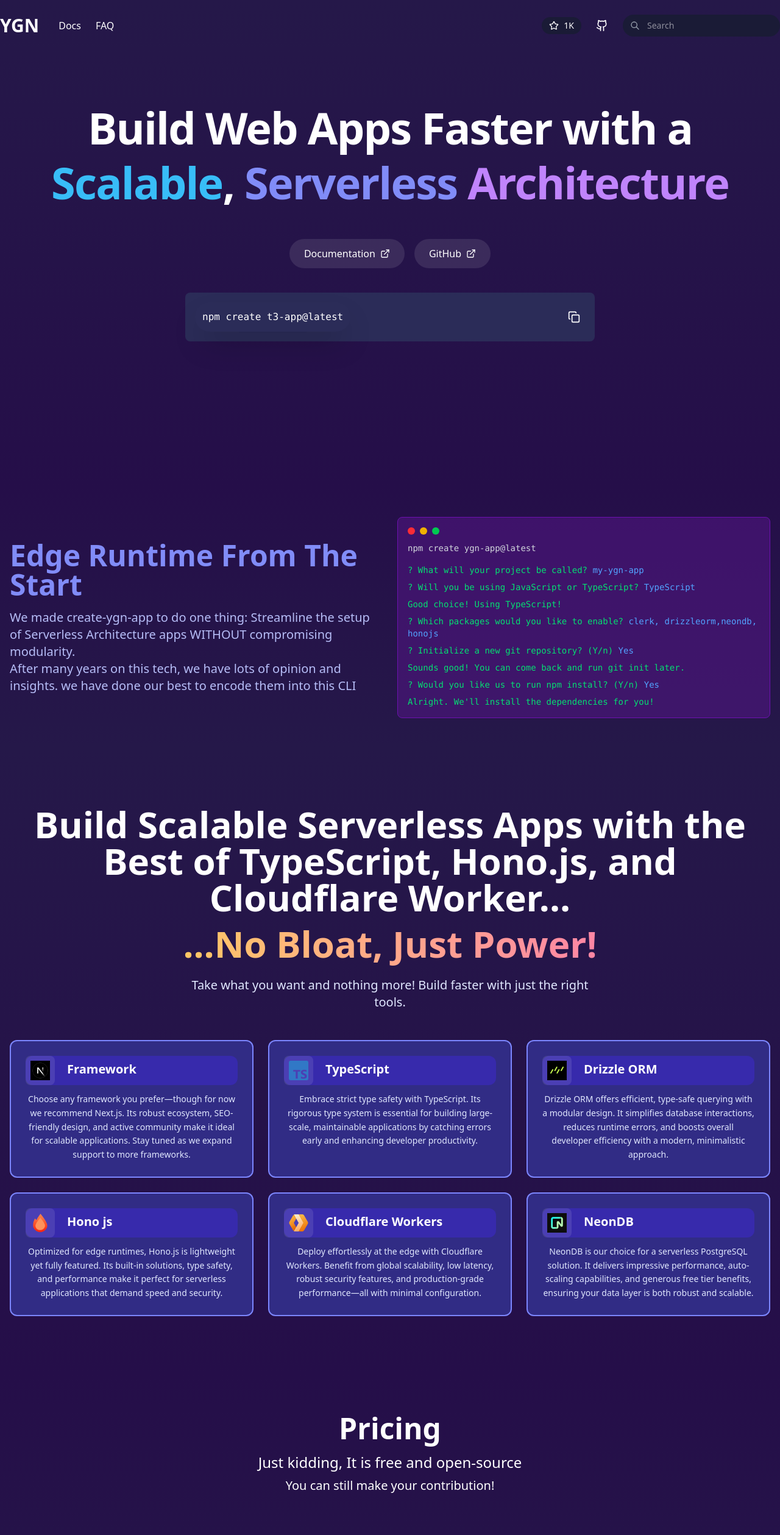
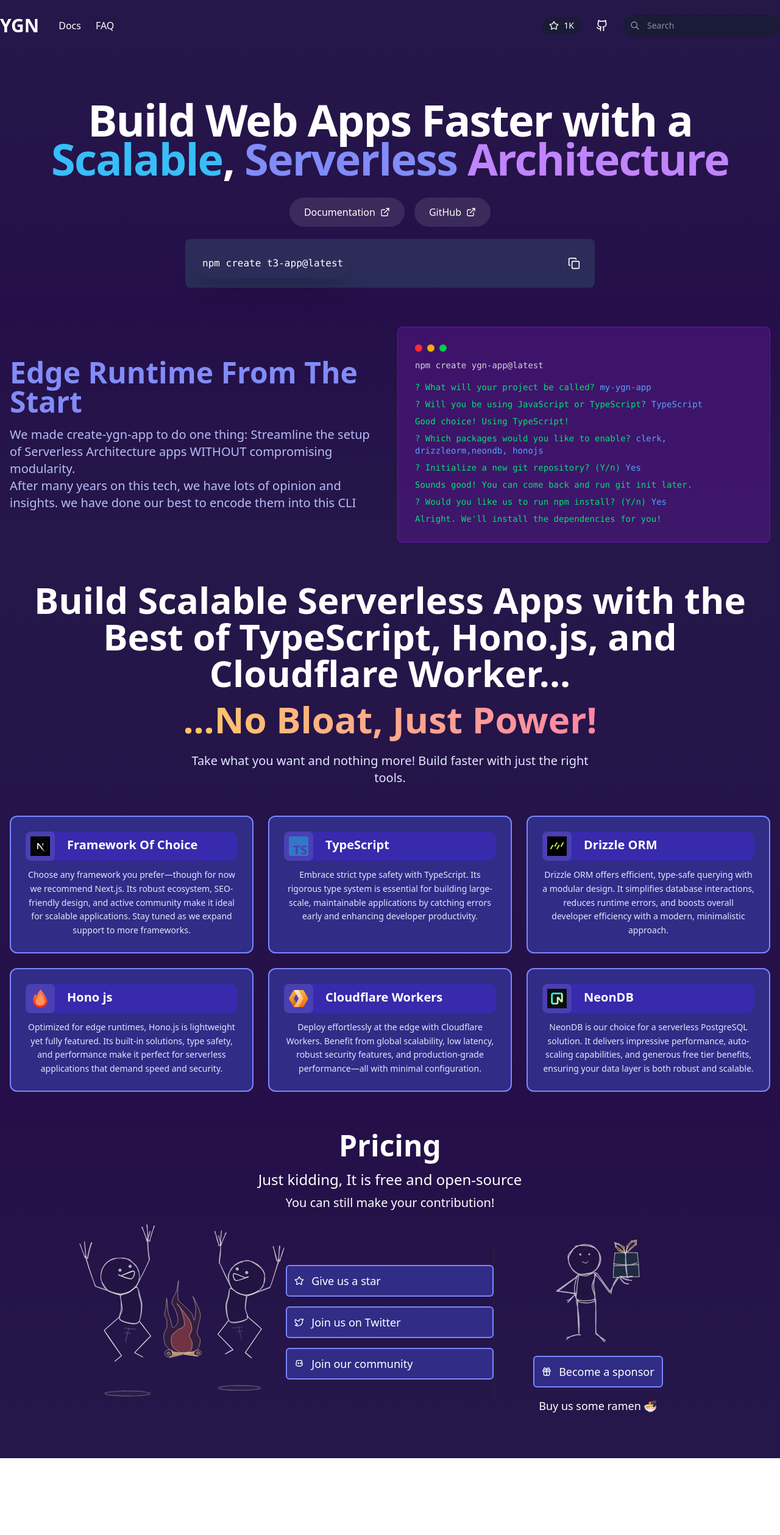
Before and after one commit to YGNTECHSTARTUP/create-ygn-app, a Next.js app in the folder Frontend/ygn-stack/: page / in a window 1280 px wide. Shown: the top 2518 px of the page at 61% size. After the commit the page ends 2392 px from the top, so only its background shows below. Built offline with nearby package versions, Linux system fonts and the light colour scheme.

Commit message:
Responsiveness Done

```diff
--- a/Frontend/ygn-stack/app/Comp/Ecosystem.tsx
+++ b/Frontend/ygn-stack/app/Comp/Ecosystem.tsx
@@ -3,13 +3,13 @@ import Link from "next/link"
 
 export default function Ecosystem() {
   return (
-    <div className="bg-[#6c35aa] bg-gradient-to-b from-[#251849] to-[#250e49] text-white py-16 px-4 md:py-24">
+    <div className="bg-[#6c35aa] bg-gradient-to-b from-[#251849] to-[#250e49] text-white py-16 px-4 md:py-24 -mt-20">
       <div className="max-w-7xl mx-auto text-center">
         <div className="space-y-4 mb-12">
-          <h1 className="md:text-4xl xl:text-6xl  font-bold text-white">
+          <h1 className="text-xl md:text-2xl xl:text-6xl  font-bold text-white">
           Build Scalable Serverless Apps with the Best of TypeScript, Hono.js, and Cloudflare Worker...
           </h1>
-          <h2 className="md:text-4xl xl:text-6xl font-extrabold text-transparent bg-clip-text bg-gradient-to-r from-yellow-300 to-pink-400 pb-2">
+          <h2 className="text-xl md:text-2xl xl:text-6xl font-extrabold text-transparent bg-clip-text bg-gradient-to-r from-yellow-300 to-pink-400 pb-2">
             ...No Bloat, Just Power!
           </h2>
           <p className="text-xl text-indigo-100 max-w-2xl mx-auto">
@@ -21,7 +21,7 @@ export default function Ecosystem() {
           {/* Next.js Card */}
           <FeatureCard
             icon="/nextjs.jpg"
-            title="Framework"
+            title="Framework Of Choice"
             link="https://nextjs.org/"
             iconAlt="Next.js"
             description="Choose any framework you prefer—though for now we recommend Next.js. Its robust ecosystem, SEO-friendly design, and active community make it ideal for scalable applications. Stay tuned as we expand support to more frameworks."
--- a/Frontend/ygn-stack/app/Comp/LandingPage.tsx
+++ b/Frontend/ygn-stack/app/Comp/LandingPage.tsx
@@ -11,7 +11,7 @@ export default function LandingPage() {
   }
 
   return (
-    <div className="min-h-screen bg-[#6c35aa] bg-gradient-to-b from-[#251849] to-[#250e49] text-white">
+    <div className="  bg-[#6c35aa] bg-gradient-to-b from-[#251849] to-[#250e49] text-white">
       {/* Navigation */}
       <header className="container mx-auto flex items-center justify-between py-6">
         <div className="flex items-center gap-8">
@@ -66,12 +66,12 @@ export default function LandingPage() {
 
       {/* Hero Section */}
       <main className="container mx-auto px-4 py-20 text-center">
-        <h1 className="text-5xl md:text-7xl font-bold leading-tight tracking-tight mb-8">
+        <h1 className="text-5xl md:text-7xl font-bold leading-16 tracking-tight mb-8">
           Build Web Apps Faster with a <span className="text-[#38bdf8]">Scalable</span>,{" "}
           <span className="text-[#818cf8]">Serverless</span> <span className="text-[#c084fc]">Architecture</span>
         </h1>
 
-        <div className="flex flex-wrap justify-center gap-4 mt-12">
+        <div className="flex flex-wrap justify-center gap-4 ">
           <Link
             href="/Docs"
             className="inline-flex items-center gap-2 bg-white/10 hover:bg-white/20 text-white px-6 py-3 rounded-full transition-colors"
@@ -89,7 +89,7 @@ export default function LandingPage() {
         </div>
 
         {/* Command Line */}
-        <div className="max-w-2xl mx-auto mt-10 ">
+        <div className="max-w-2xl mx-auto mt-5 ">
           <div className="bg-[#2b2c58] rounded-lg p-4 flex items-center justify-between">
             <code className="text-white font-mono rounded-4xl p-3 shadow-2xl">npm create t3-app@latest</code>
             <button
--- a/Frontend/ygn-stack/app/Comp/PricingSection.tsx
+++ b/Frontend/ygn-stack/app/Comp/PricingSection.tsx
@@ -5,7 +5,7 @@ import Link from "next/link"
 
 export default function PricingSection() {
   return (
-    <div className="bg-[#6c35aa] bg-gradient-to-b from-[#250e49] to-[#251849] text-white py-16 px-4">
+    <div className="bg-[#6c35aa] bg-gradient-to-b from-[#250e49] to-[#251849] text-white py-16 px-4 -mt-24">
       <div className="max-w-5xl mx-auto ">
         <div className="text-center mb-16 ">
           <h1 className="text-5xl font-bold mb-4">Pricing</h1>
@@ -13,9 +13,9 @@ export default function PricingSection() {
           <p className="text-xl">You can still make your contribution!</p>
         </div>
 
-        <div className="flex container justify-center items-center ">
+        <div className="md:flex container justify-center items-center -mt-10 ">
           {/* Left droplet */}
-          <div className="hidden md:flex justify-center container">
+          <div className=" -mt-10 flex sm:mx-auto md:mx-0 md:min-w-0 sm:text-center  sm:min-w-lg justify-center container">
             <Image
               src="/pricing.svg"
               width={350}
@@ -43,7 +43,7 @@ export default function PricingSection() {
               className="hover:bg-indigo-800 cursor-pointer text-white py-6 px-4 rounded-md flex items-center gap-3 w-full justify-start border-2 border-indigo-400 bg-indigo-900"
             >
               <Twitter className="h-5 w-5" />
-              <span className="text-lg">Join us on Twitter for shitposts</span>
+              <span className="text-lg">Join us on Twitter</span>
             </Button>
 <Link href="https://discord.gg/hc6bveqT">
 <Button
@@ -61,7 +61,7 @@ export default function PricingSection() {
           <div className="hidden md:block w-px bg-zinc-800 h-64 mx-auto"></div>
 
           {/* Right section */}
-          <div className="flex flex-col items-center gap-4 container">
+          <div className="flex flex-col-reverse items-center gap-4 container">
             <p className="text-lg mb-2">Buy us some ramen 🍜</p>
             <Button
               variant="outline"
@@ -72,7 +72,7 @@ export default function PricingSection() {
             </Button>
 
             {/* Right droplet */}
-            <div className="hidden md:block mt-4">
+            <div className="block mt-4">
               <Image
                 src="/sponser.svg"
                 width={150}
--- a/Frontend/ygn-stack/app/Comp/header.tsx
+++ b/Frontend/ygn-stack/app/Comp/header.tsx
@@ -6,9 +6,9 @@ export function Header() {
 
 
   return (
-    <header className="w-full py-12 bg-[#6c35aa] bg-gradient-to-b from-[#250e49] to-[#251849] ">
+    <header className="w-full py-12 bg-[#6c35aa] bg-gradient-to-b from-[#250e49] to-[#251849] overflow-hidden -mt-16">
       <div className="container mx-auto px-4">
-        <div className="flex sm:flex-col md:flex-row justify-between items-start md:items-center gap-6">
+        <div className=" sm:flex sm:flex-col md:flex-row justify-between items-start md:items-center gap-6">
           <div className="flex-1">
             <h1 className="text-5xl font-bold mb-4 text-[#818cf8]">Edge Runtime From The Start</h1>
             <p className="text-xl max-w-2xl text-[#b6bdf7]">
@@ -21,7 +21,7 @@ export function Header() {
 
           </div>
           <div className="flex-1">
-            <div className="bg-purple-900/50 p-4 rounded-lg border border-purple-800 font-mono text-sm">
+            <div className="bg-purple-900/50 p-7 rounded-lg border border-purple-800 font-mono text-sm">
               <div className="flex gap-2 mb-3">
                 <div className="w-3 h-3 rounded-full bg-red-500"></div>
                 <div className="w-3 h-3 rounded-full bg-yellow-500"></div>
--- a/Frontend/ygn-stack/app/page.tsx
+++ b/Frontend/ygn-stack/app/page.tsx
@@ -6,7 +6,7 @@ import PricingSection from './Comp/PricingSection'
 
 const page = () => {
   return (
-    <div>
+    <div className='overflow-hidden min-w-full'>
 <LandingPage/>
 <Header/>
 <Ecosystem/>
```
